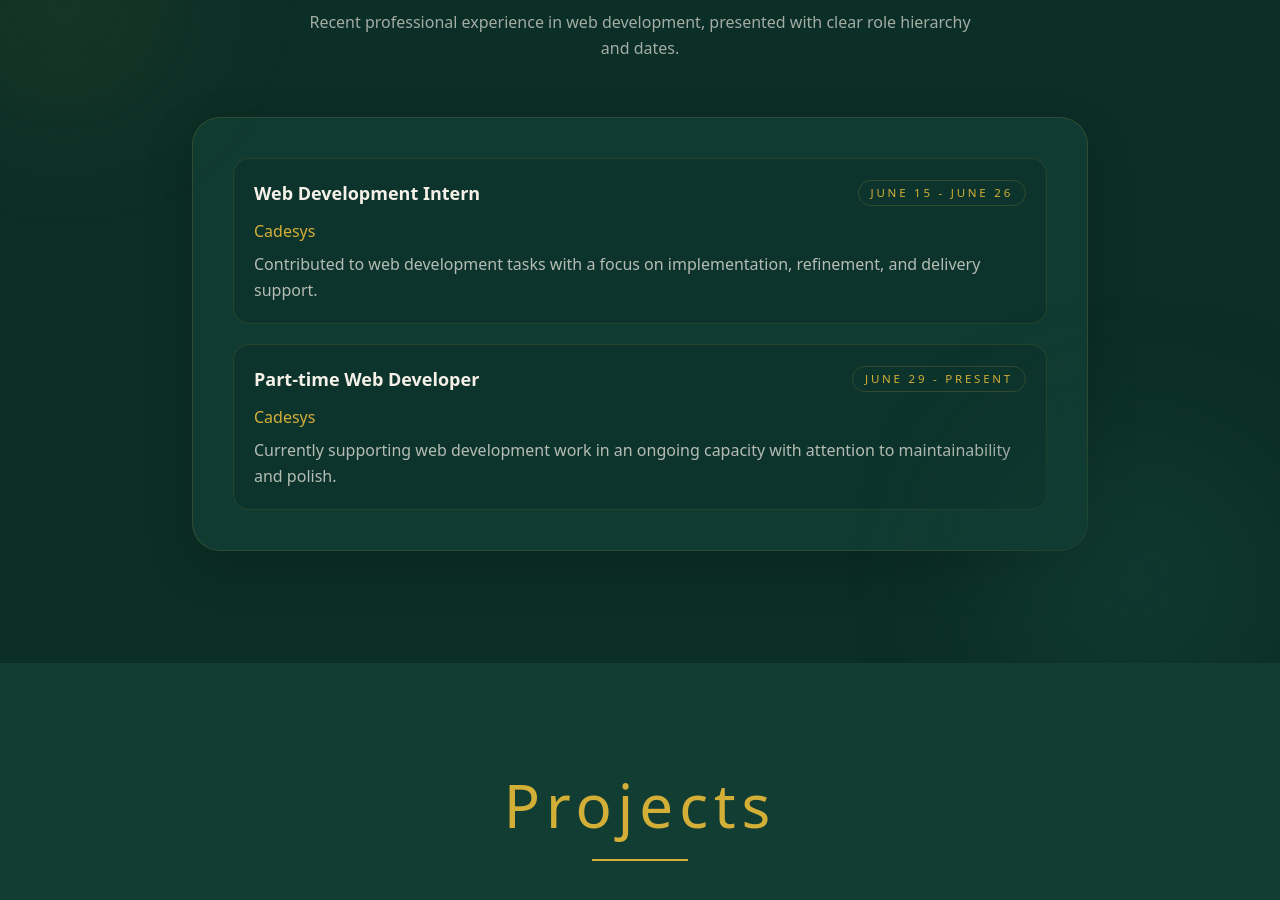
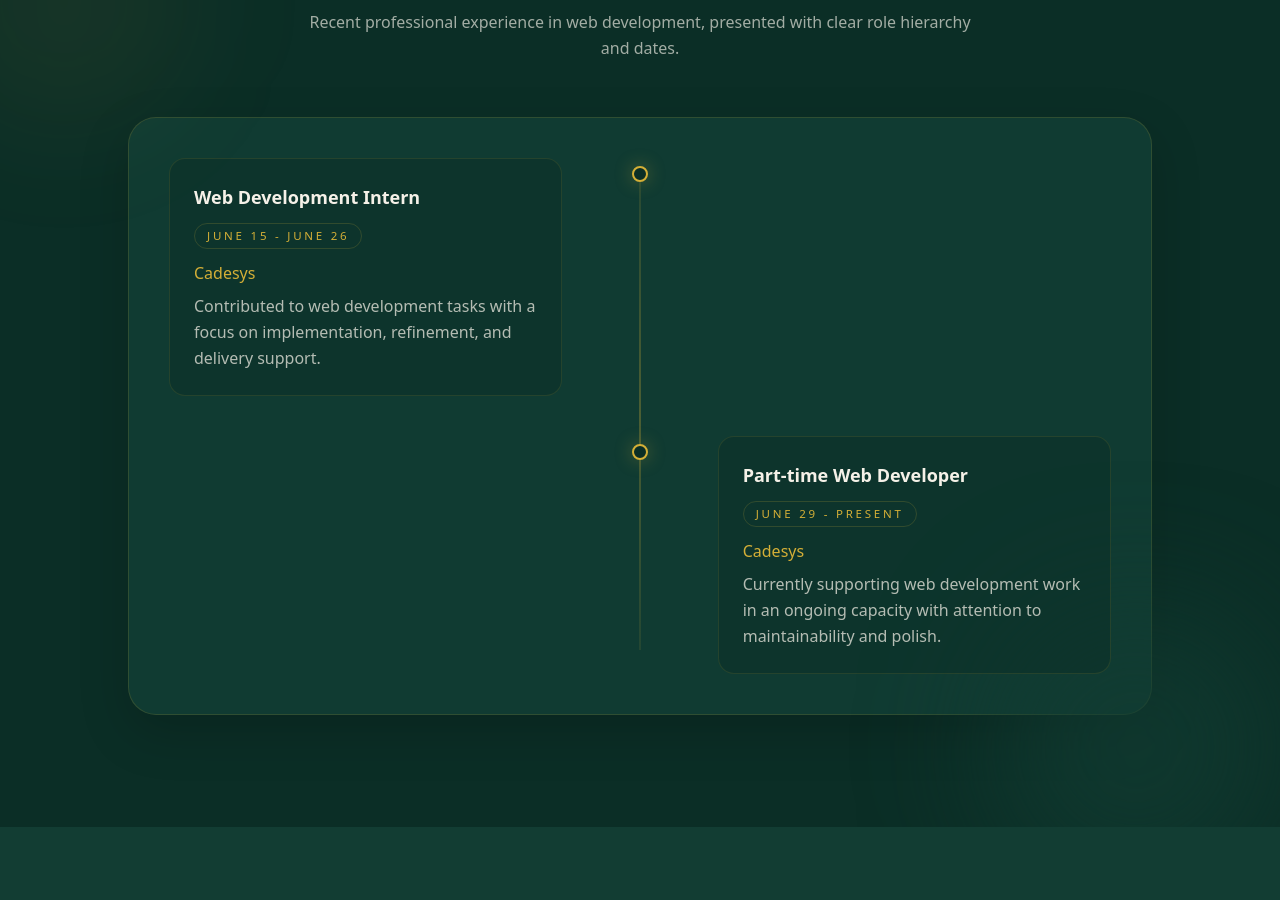
Before and after one commit to Vaishnavi-Ramesh-04/vaishnavi-portfolio, a React (Vite) app: page / in a window 1280 px wide. Shown: the part 3400-4300 px from the top of the page. Built offline with nearby package versions, Linux system fonts and the light colour scheme.

Commit message:
Convert experience section to roadmap

```diff
--- a/src/App.jsx
+++ b/src/App.jsx
@@ -493,11 +493,11 @@ function QualificationCertifications() {
               <div className="mb-3 flex flex-wrap items-center justify-between gap-3">
                 <p className="text-base md:text-lg font-semibold text-[#F5F1E8]">Higher Secondary (CBSE)</p>
                 <span className="rounded-full border border-[#D4AF37]/18 px-3 py-1 text-[0.72rem] uppercase tracking-[0.24em] text-[#D4AF37]">
-                  92.4%
+                  2021 - 2023
                 </span>
               </div>
               <p className="text-sm md:text-base text-[#F5F1E8]/75">Vyasa Vidya Nikethan Central School</p>
-              <p className="mt-2 text-sm md:text-base text-[#F5F1E8]/60">2021 - 2023</p>
+              <p className="mt-2 text-sm md:text-base text-[#F5F1E8]/60">92.4%</p>
             </div>
           </div>
         </motion.div>
@@ -547,6 +547,21 @@ function QualificationCertifications() {
 }
 
 function Experience() {
+  const roadmap = [
+    {
+      title: "Web Development Intern",
+      company: "Cadesys",
+      date: "June 15 - June 26",
+      description: "Contributed to web development tasks with a focus on implementation, refinement, and delivery support."
+    },
+    {
+      title: "Part-time Web Developer",
+      company: "Cadesys",
+      date: "June 29 - Present",
+      description: "Currently supporting web development work in an ongoing capacity with attention to maintainability and polish."
+    }
+  ];
+
   return (
     <section className="relative overflow-hidden py-28 px-10 bg-[#0B2E26] text-lg md:text-xl">
       <div className="pointer-events-none absolute inset-x-0 top-0 h-px bg-gradient-to-r from-transparent via-[#D4AF37]/25 to-transparent"></div>
@@ -572,33 +587,39 @@ function Experience() {
         initial="hidden"
         whileInView="visible"
         viewport={{ once: true }}
-        className="max-w-4xl mx-auto rounded-[28px] border border-[#D4AF37]/16 bg-[#123D33]/92 p-10 shadow-[0_18px_50px_rgba(0,0,0,0.18)] transition duration-500 hover:border-[#D4AF37]/28"
+        className="max-w-5xl mx-auto rounded-[28px] border border-[#D4AF37]/16 bg-[#123D33]/92 p-8 md:p-10 shadow-[0_18px_50px_rgba(0,0,0,0.18)] transition duration-500 hover:border-[#D4AF37]/28"
       >
-        <div className="space-y-5">
-          <div className="rounded-2xl border border-[#D4AF37]/12 bg-[#0B2E26]/48 p-5">
+        <div className="relative">
+          <div className="absolute left-4 top-6 bottom-6 w-px bg-gradient-to-b from-[#D4AF37]/25 via-[#D4AF37]/60 to-[#D4AF37]/20 md:left-1/2 md:-translate-x-1/2"></div>
+
+          <div className="space-y-8 md:space-y-10">
+            {roadmap.map((step, index) => {
+              const isLeft = index % 2 === 0;
+
+              return (
+                <div
+                  key={step.title}
+                  className={`relative flex items-start gap-6 pl-12 md:pl-0 ${isLeft ? "md:justify-start" : "md:justify-end"}`}
+                >
+                  <div className="absolute left-1 top-2 z-10 h-4 w-4 rounded-full border-2 border-[#D4AF37] bg-[#0B2E26] shadow-[0_0_18px_rgba(212,175,55,0.35)] md:left-1/2 md:-translate-x-1/2"></div>
+
+                  <div className={`w-full md:w-[46%] ${isLeft ? "md:pr-10" : "md:pl-10"}`}>
+                    <div className="rounded-2xl border border-[#D4AF37]/12 bg-[#0B2E26]/48 p-5 md:p-6">
                       <div className="mb-3 flex flex-wrap items-center justify-between gap-3">
-              <p className="text-base md:text-lg font-semibold text-[#F5F1E8]">Web Development Intern</p>
+                        <p className="text-base md:text-lg font-semibold text-[#F5F1E8]">{step.title}</p>
                         <span className="rounded-full border border-[#D4AF37]/18 px-3 py-1 text-[0.72rem] uppercase tracking-[0.24em] text-[#D4AF37]">
-                June 15 - June 26
+                          {step.date}
                         </span>
                       </div>
-            <p className="text-sm md:text-base text-[#D4AF37]">Cadesys</p>
+                      <p className="text-sm md:text-base text-[#D4AF37]">{step.company}</p>
                       <p className="mt-2 text-sm md:text-base leading-relaxed text-[#F5F1E8]/72">
-              Contributed to web development tasks with a focus on implementation, refinement, and delivery support.
+                        {step.description}
                       </p>
                     </div>
-
-          <div className="rounded-2xl border border-[#D4AF37]/12 bg-[#0B2E26]/48 p-5">
-            <div className="mb-3 flex flex-wrap items-center justify-between gap-3">
-              <p className="text-base md:text-lg font-semibold text-[#F5F1E8]">Part-time Web Developer</p>
-              <span className="rounded-full border border-[#D4AF37]/18 px-3 py-1 text-[0.72rem] uppercase tracking-[0.24em] text-[#D4AF37]">
-                June 29 - Present
-              </span>
                   </div>
-            <p className="text-sm md:text-base text-[#D4AF37]">Cadesys</p>
-            <p className="mt-2 text-sm md:text-base leading-relaxed text-[#F5F1E8]/72">
-              Currently supporting web development work in an ongoing capacity with attention to maintainability and polish.
-            </p>
+                </div>
+              );
+            })}
           </div>
         </div>
       </motion.div>
```
Lines whose indentation alone changed are shown as unchanged.
